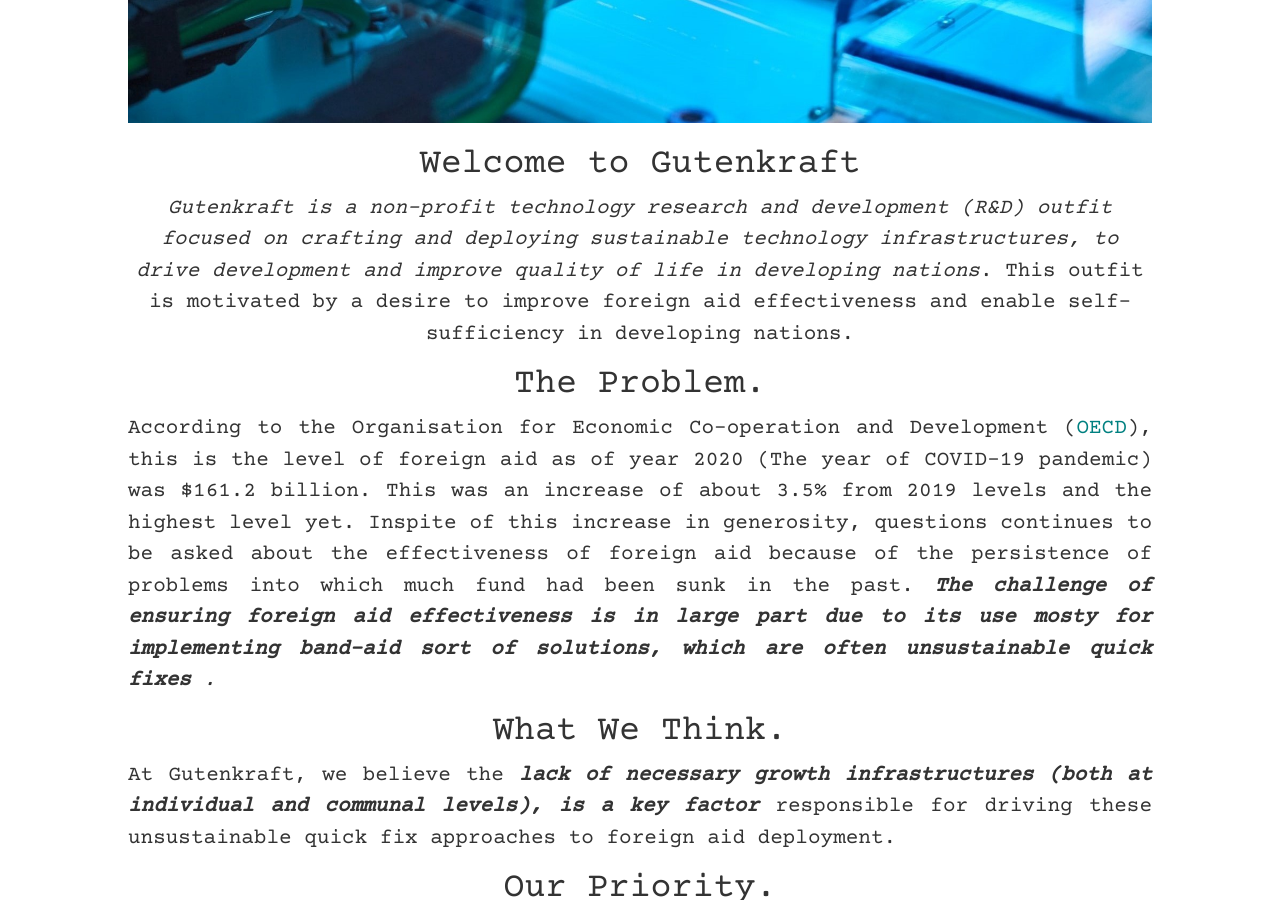
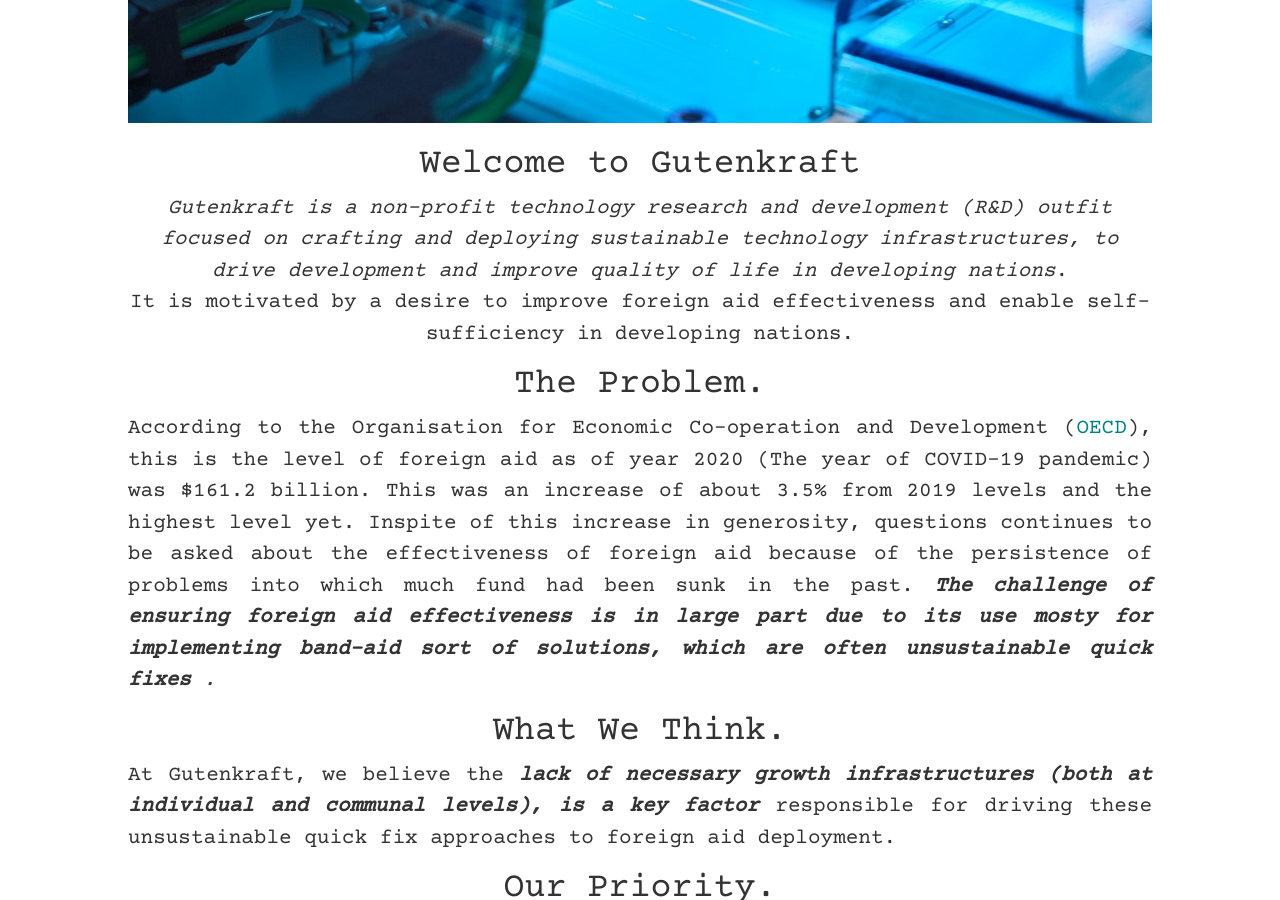
Before and after one commit to oferonmi/datafilik.github.io, a Jekyll site: the page built from index.html, in a window 1280 px wide and 900 px high, scrolled down 373 px. Built offline with Jekyll 4.4.1, drawn with Linux system fonts in a browser that asks for light colours; some web fonts are replaced.

Commit message:
content update

```diff
--- a/index.html
+++ b/index.html
@@ -11,7 +11,8 @@
 	<h1 class="text-center">Welcome to Gutenkraft</h1>
 
 	<p class="text-center">
-		<em>Gutenkraft is a non-profit technology research and development (R&D) outfit focused on crafting and deploying sustainable technology infrastructures, to drive development and improve quality of life in developing nations</em>. This outfit is motivated by a desire to improve foreign aid effectiveness and enable self-sufficiency in developing nations.
+		<em>Gutenkraft is a non-profit technology research and development (R&D) outfit focused on crafting and deploying sustainable technology infrastructures, to drive development and improve quality of life in developing nations</em>. <br>
+		It is motivated by a desire to improve foreign aid effectiveness and enable self-sufficiency in developing nations.
 	</p>
 </section>
 
```
